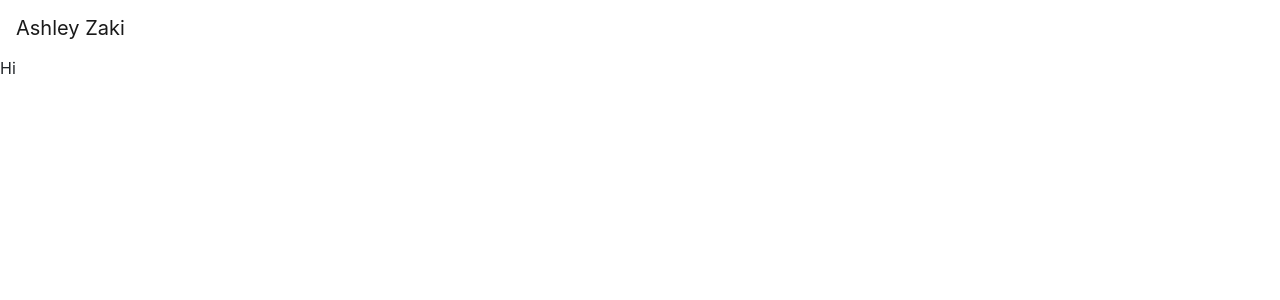
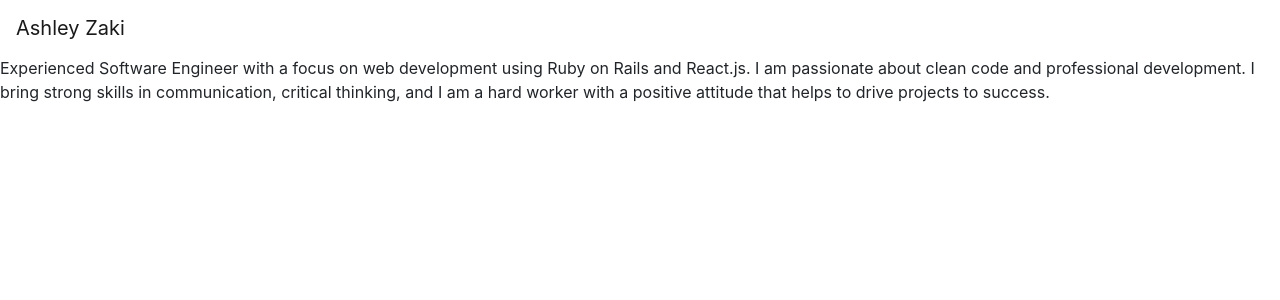
Before and after one commit to AshZaki/PersonalWebsite, a React (Create React App) app in the folder personal-website/: page / in a window 1280 px wide. Shown: the top 300 px of the page. Built offline with nearby package versions, Linux system fonts and the light colour scheme.

Commit message:
Added About me

```diff
--- a/personal-website/src/Components/AboutMe.js
+++ b/personal-website/src/Components/AboutMe.js
@@ -6,7 +6,7 @@ class AboutMe extends Component {
     render(){
         return (
             <Fragment>
-
+               Experienced Software Engineer with a focus on web development using Ruby on Rails and React.js. I am passionate about clean code and professional development. I bring strong skills in communication, critical thinking, and I am a hard worker with a positive attitude that helps to drive projects to success.
 
 
             </Fragment>
--- a/personal-website/src/Containers/AshleyZaki.js
+++ b/personal-website/src/Containers/AshleyZaki.js
@@ -1,5 +1,6 @@
 import React, {Component, Fragment} from 'react'
 import NavBar from './NavBar'
+import AboutMe from '../Components/AboutMe'
 
 class AshleyZaki extends Component {
 
@@ -7,8 +8,8 @@ class AshleyZaki extends Component {
     render(){
         return (
             <Fragment>
-               <NavBar />
-                Hi
+                <NavBar />
+                <AboutMe />
 
             </Fragment>
         )
```
